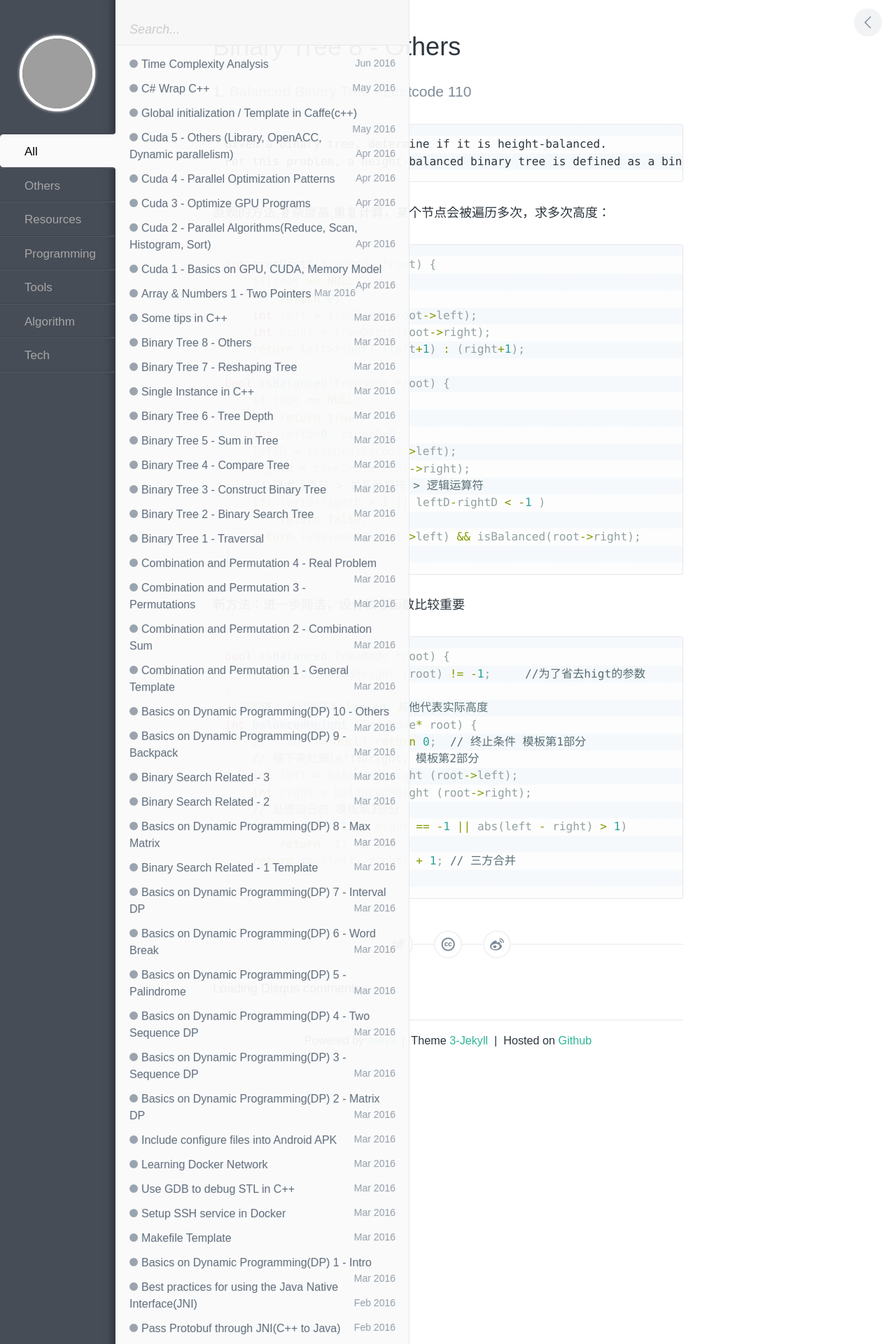
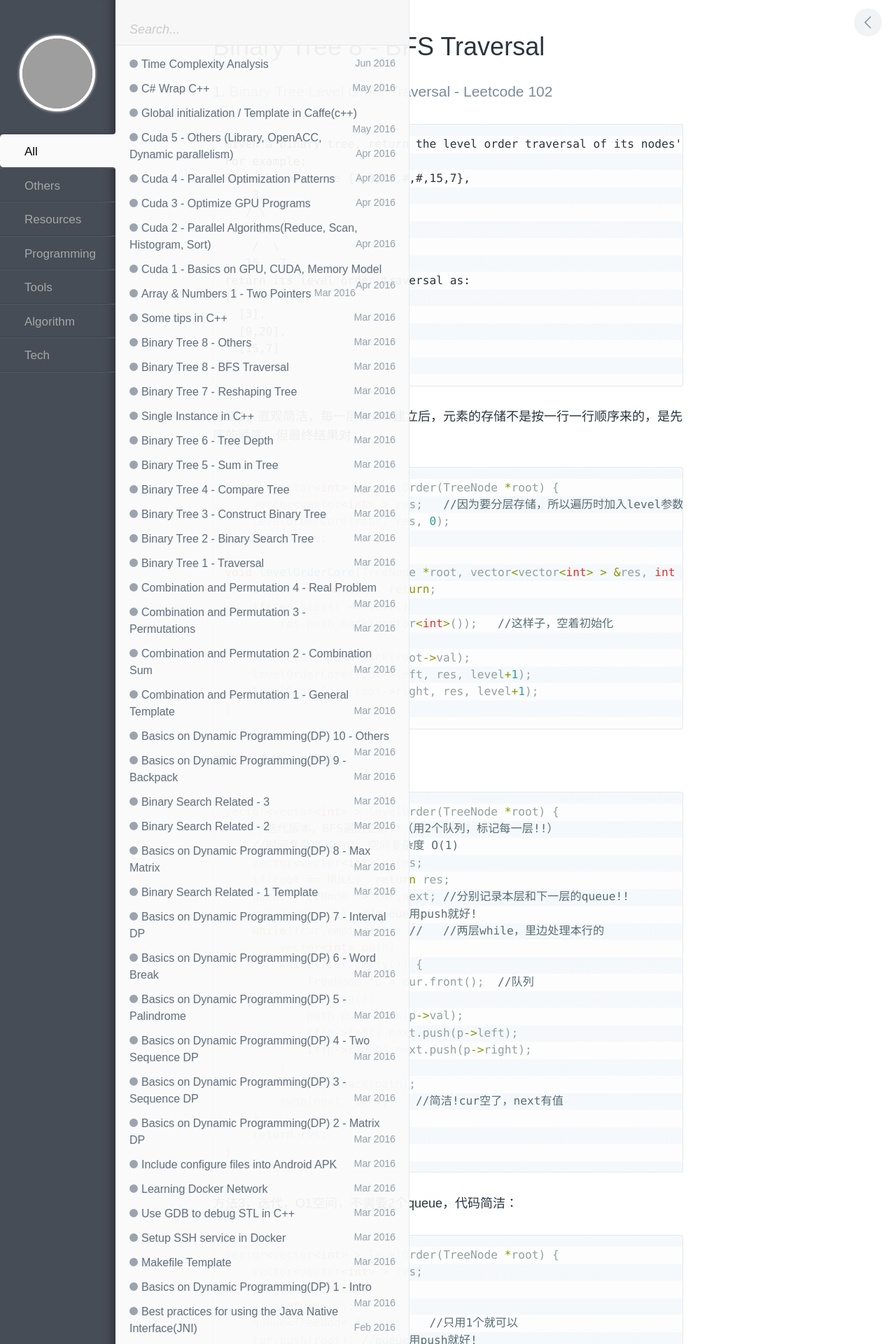
Before and after one commit to wykvictor/wykvictor.github.io, a Jekyll site: the page built from _posts/algorithm/2016-03-26-Binary-Tree-8.md, in a window 1280 px wide. Shown: the top 1920 px of the page at 70% size. Built offline with Jekyll 4.4.1, drawn with Linux system fonts in a browser that asks for light colours; comment, search, counter and statistics services are not loaded; some of the changed text lies outside the part shown; grey boxes are pictures that could not be loaded.

Commit message:
add bt-9 of BFS traversal

````diff
--- a/_posts/algorithm/2016-03-26-Binary-Tree-8.md
+++ b/_posts/algorithm/2016-03-26-Binary-Tree-8.md
@@ -1,52 +1,177 @@
 ---
 layout: post
-title:  "Binary Tree 8 - Others"
+title:  "Binary Tree 8 - BFS Traversal"
 date:   2016-03-26 11:30:00
 tags: [algorithm, leetcode, binary tree]
 categories: Algorithm
 ---
 
-### 1. [Balanced Binary Tree - Leetcode 110](https://leetcode.com/problems/balanced-binary-tree/)
+### 1. [Binary Tree Level Order Traversal - Leetcode 102](https://leetcode.com/problems/binary-tree-level-order-traversal/)
 ```
-Given a binary tree, determine if it is height-balanced.
-For this problem, a height-balanced binary tree is defined as a binary tree in which the depth of the two subtrees of every node never differ by more than 1.
+Given a binary tree, return the level order traversal of its nodes' values. (ie, from left to right, level by level).
+For example:
+Given binary tree {3,9,20,#,#,15,7},
+    3
+   / \
+  9  20
+    /  \
+   15   7
+return its level order traversal as:
+[
+  [3],
+  [9,20],
+  [15,7]
+]
 ```
 
-直观的方法,复杂度高,重复计算，某个节点会被遍历多次，求多次高度：
+方法1，直观简洁，每一层vector建立后，元素的存储不是按一行一行顺序来的，是先序的顺序，但最终结果对
 {% highlight C++ %}
-int treeDepth(TreeNode *root) {
-    if(root == NULL)
-        return 0;
-    int left = treeDepth(root->left);
-    int right = treeDepth(root->right);
-    return left>right? (left+1) : (right+1);
+vector<vector<int> > levelOrder(TreeNode *root) {
+    vector<vector<int> > res;   //因为要分层存储，所以遍历时加入level参数
+    levelOrderCore(root, res, 0);
+    return res;
 }
-bool isBalanced(TreeNode *root) {
-    if(root == NULL)
-        return true;
-    int leftD=0, rightD=0;
-    leftD = treeDepth(root->left);
-    rightD = treeDepth(root->right);
-    // 算术运算符 > 关系运算符 > 逻辑运算符
-    if( leftD-rightD > 1 || leftD-rightD < -1 )
-        return false;
-    return isBalanced(root->left) && isBalanced(root->right);
+void levelOrderCore(TreeNode *root, vector<vector<int> > &res, int level) {
+    if(root == NULL)    return;
+    if(res.size() <= level)
+        res.push_back(vector<int>());   //这样子，空着初始化
+
+    res[level].push_back(root->val);
+    levelOrderCore(root->left, res, level+1);
+    levelOrderCore(root->right, res, level+1);
 }
 {% endhighlight %}
-新方法：进一步简洁，设计核心函数比较重要
+方法2，迭代，也不错
 {% highlight C++ %}
-bool isBalanced(TreeNode *root) {
-    return balancedHeight (root) != -1;     //为了省去higt的参数
-}
-//返回值：-1代表不balanced，其他代表实际高度
-int balancedHeight (TreeNode* root) {
-    if (root == NULL) return 0;  // 终止条件 模板第1部分
-    // 接下来处理left和right, 模板第2部分
-    int left = balancedHeight (root->left);
-    int right = balancedHeight (root->right);
-    // 处理自己的 模板第3部分
-    if (left == -1 || right == -1 || abs(left - right) > 1)
-        return -1; // 剪枝
-    return max(left, right) + 1; // 三方合并
+vector<vector<int> > levelOrder(TreeNode *root) {
+    //迭代版本，BFS遍历变形!!（用2个队列，标记每一层!!）
+    //时间复杂度 O(n)，空间复杂度 O(1)
+    vector<vector<int> > res;
+    if(root == NULL)  return res;
+    queue<TreeNode *> cur,next; //分别记录本层和下一层的queue!!
+    cur.push(root); //queue用push就好!
+    while(!cur.empty()) {  //   //两层while，里边处理本行的
+        vector<int> path;
+        while(!cur.empty()) {
+            TreeNode *p = cur.front();  //队列
+            cur.pop();
+            path.push_back(p->val);
+            if(p->left) next.push(p->left);
+            if(p->right) next.push(p->right);
+        }
+        res.push_back(path);
+        swap(next, cur);    //简洁!cur空了，next有值
+    }
+    return res;
 }
 {% endhighlight %}
+方法3，迭代，O1空间，不需要2个queue，代码简洁：
+{% highlight C++ %}
+vector<vector<int> > levelOrder(TreeNode *root) {
+    vector<vector<int> > res;
+    if(root == NULL)
+        return res;
+    queue<TreeNode *> cur;    //只用1个就可以
+    cur.push(root); //queue用push就好!
+    while(!cur.empty()) {
+        vector<int> path;
+        for(int i=cur.size(); i>0; i--) {   //最开始取出queue里有多少个节点
+            TreeNode *p = cur.front();  //队列
+            cur.pop();
+            path.push_back(p->val);
+            if(p->left)     cur.push(p->left);
+            if(p->right)    cur.push(p->right);
+        }
+        res.push_back(path);
+    }
+    return res;
+}
+{% endhighlight %}
+
+### 2. [Binary Tree Level Order Traversal II - Leetcode 107](https://leetcode.com/problems/binary-tree-level-order-traversal-ii/)
+```
+Given a binary tree, return the bottom-up level order traversal of its nodes' values. (ie, from left to right, level by level from leaf to root).
+For example:
+Given binary tree {3,9,20,#,#,15,7},
+    3
+   / \
+  9  20
+    /  \
+   15   7
+return its bottom-up level order traversal as:
+[
+  [15,7],
+  [9,20],
+  [3]
+]
+```
+{% highlight C++ %}
+Same solution，只多下面一行：
+reverse(res.begin(), res.end());
+{% endhighlight %}
+
+### 3. [Binary Tree Zigzag Level Order Traversal - Leetcode 103](https://leetcode.com/problems/binary-tree-zigzag-level-order-traversal/)
+```
+Given a binary tree, return the zigzag level order traversal of its nodes' values. (ie, from left to right, then right to left for the next level and alternate between).
+For example:
+Given binary tree {3,9,20,#,#,15,7},
+    3
+   / \
+  9  20
+    /  \
+   15   7
+return its zigzag level order traversal as:
+[
+  [3],
+  [20,9],
+  [15,7]
+]
+```
+
+方法1的改编，奇数行前插
+{% highlight C++ %}
+vector<vector<int> > zigzagLevelOrder(TreeNode *root) {
+    vector<vector<int> > res;
+    zigzagLevelOrderCore(root, res, 0);
+    return res;
+}
+void zigzagLevelOrderCore(TreeNode *root, vector<vector<int> > &res, int level) {
+    if(root == NULL)    return;
+    if(res.size() <= level)
+        res.push_back(vector<int>());  //不够了，所以加
+    //就这里加个判断即可，因为不知道某一行什么时候结束，所以不能最后用reverse，就插入的时候调整就行了
+    if(level % 2 == 0)
+        res[level].push_back(root->val);
+    else
+        res[level].insert(res[level].begin(), root->val);
+    zigzagLevelOrderCore(root->left, res, level+1);
+    zigzagLevelOrderCore(root->right, res, level+1);
+}
+{% endhighlight %}
+方法2的改编：
+{% highlight C++ %}
+vector<vector<int> > zigzagLevelOrder(TreeNode *root) {
+    vector<vector<int> > res;
+    queue<TreeNode *> cur;
+    queue<TreeNode *> next;
+    if(root == NULL)    return res;
+    cur.push(root);
+    bool isreversed=false;
+    while(!cur.empty()) {
+        vector<int> line;
+        while(!cur.empty()) {   //两层while，里边处理本行的
+            TreeNode * node = cur.front();
+            cur.pop();
+            line.push_back(node->val);
+            if(node->left)   next.push(node->left);
+            if(node->right)  next.push(node->right);
+        }
+        if(isreversed)
+            reverse(line.begin(), line.end());    //就多这三行
+        isreversed = !isreversed;
+        res.push_back(line);
+        swap(cur, next);
+    }
+    return res;
+}
+{% endhighlight %}
--- /dev/null
+++ b/_posts/algorithm/2016-03-26-Binary-Tree-9.md
@@ -0,0 +1,75 @@
+---
+layout: post
+title:  "Binary Tree 8 - Others"
+date:   2016-03-26 12:30:00
+tags: [algorithm, leetcode, binary tree]
+categories: Algorithm
+---
+
+### 1. [Lowest Common Ancestor](http://www.lintcode.com/en/problem/lowest-common-ancestor/)
+```
+Given the root and two nodes in a Binary Tree. Find the lowest common ancestor(LCA) of the two nodes.
+```
+
+方法1，找到2点的path，再遍历2条path找公共节点
+{% highlight C++ %}
+a) 二叉树拓展到了普通数中，根节点到它的路径 这个O(n) Space的方案
+bool GetNodePath(TreeNode* pRoot, TreeNode* pNode, list<TreeNode*>& path){
+  if(pRoot == pNode)
+    return true;
+  path.push_back(pRoot);
+  bool found = false;
+
+  vector<TreeNode*>::iterator i = pRoot->m_vChildren.begin();
+  while(!found && i < pRoot->m_vChildren.end()) { //一找到就跳出
+    found = GetNodePath(*i, pNode, path);
+    ++i;        //扫描所有的子节点
+  }
+  if(!found)
+    path.pop_back();    //注意!弹出
+  return found;   //返回是否能找到, 即有没有该节点
+}
+b) 求2个链表的，公共节点
+TreeNode* GetLastCommonNode(const list<TreeNode*>& path1, const list<TreeNode*>& path2){
+  list<TreeNode*>::const_iterator iterator1 = path1.begin();
+  list<TreeNode*>::const_iterator iterator2 = path2.begin();
+  TreeNode* pLast = NULL;
+
+  while(iterator1 != path1.end() && iterator2 != path2.end()){
+      if(*iterator1 == *iterator2)
+          pLast = *iterator1;  //*iter是<>里的内容，即treenode*
+      else
+          break;
+      iterator1++;
+      iterator2++;
+  }
+  return pLast;
+}
+c) 上述2个函数，也可以用到求树中2个节点的距离：先求最低公共祖先，然后根据2个list求距离
+{% endhighlight %}
+方法2，O(1) Space的方案
+{% highlight C++ %}
+
+{% endhighlight %}
+
+### 2. [Binary Tree Level Order Traversal II - Leetcode 107](https://leetcode.com/problems/binary-tree-level-order-traversal-ii/)
+```
+Given a binary tree, return the bottom-up level order traversal of its nodes' values. (ie, from left to right, level by level from leaf to root).
+For example:
+Given binary tree {3,9,20,#,#,15,7},
+    3
+   / \
+  9  20
+    /  \
+   15   7
+return its bottom-up level order traversal as:
+[
+  [15,7],
+  [9,20],
+  [3]
+]
+```
+{% highlight C++ %}
+Same solution，只多下面一行：
+reverse(res.begin(), res.end());
+{% endhighlight %}
````
